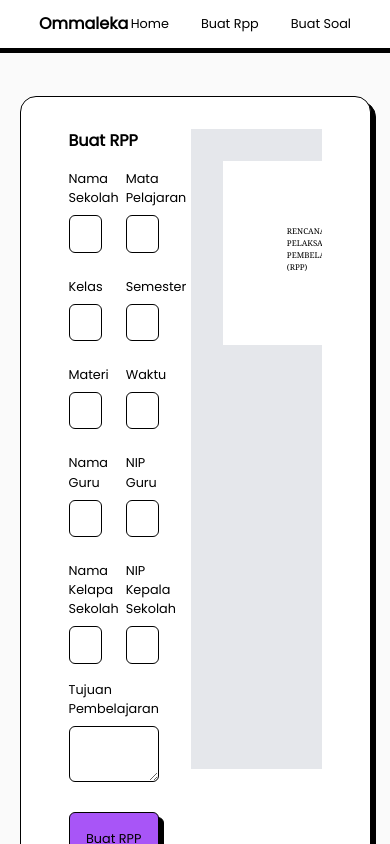
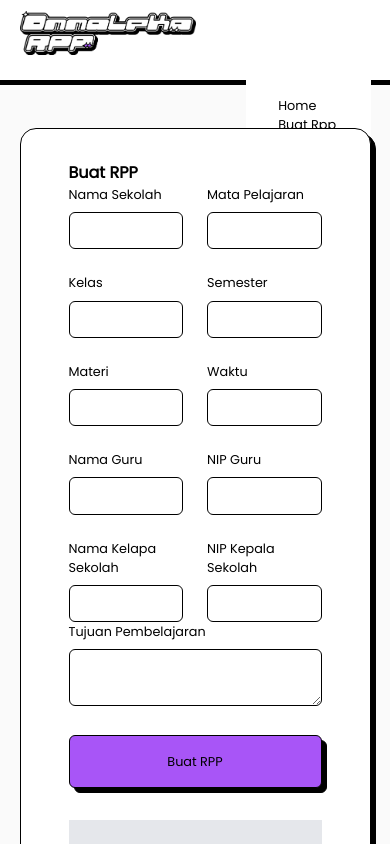
Before and after one commit to guntekhunter/ommaleka, a Next.js app: page / in a window 390 px wide. Shown: the top 844 px of the page. Built offline with nearby package versions, Linux system fonts and the light colour scheme.

Commit message:
feat: the responsive & new logo

```diff
--- a/src/app/component/rpp/ContainerRpp.tsx
+++ b/src/app/component/rpp/ContainerRpp.tsx
@@ -88,10 +88,10 @@ export default function ContainerRpp() {
   };
   console.log(summary);
   return (
-    <div className="w-full flex justify-center bg-[#FAFAFA] h-full min-h-screen py-[3rem]">
-      <div className="w-[90%] space-y-[2rem]">
-        <div className="bg-white rounded-[1rem] p-[2rem] drop-shadow-3xl px-[3rem] py-[2rem] border-[1.5px] border-black flex space-x-[2rem]">
-          <div className="space-y-[1rem] text-[.8rem] font-normal w-[40%]">
+    <div className="w-full flex justify-center bg-[#FAFAFA] h-full min-h-screen py-[3rem] z-10">
+      <div className="w-[90%] space-y-[2rem] z-10">
+        <div className="bg-white rounded-[1rem] p-[2rem] drop-shadow-3xl px-[3rem] py-[2rem] border-[1.5px] border-black md:flex md:space-x-[2rem] z-10 space-y-[2rem]">
+          <div className="md:space-y-[1rem] text-[.8rem] font-normal md:w-[40%] z-10">
             <h1 className="text-[1rem] font-bold">Buat RPP</h1>
             <div className="grid grid-cols-2 gap-[1.5rem]">
               <div className="space-y-[.5rem]">
@@ -324,7 +324,7 @@ export default function ContainerRpp() {
               </button>
             </div>
           </div>
-          <div className="bg-gray-200 w-[60%] p-[2rem] h-[40rem] overflow-y-scroll">
+          <div className="bg-gray-200 md:w-[60%] p-[2rem] h-[40rem] overflow-y-scroll">
             {/* <div className="bg-white w-full p-[1rem] text-[.5rem] white whitespace-pre-wrap"> */}
             <div className="bg-white w-full p-[4rem] text-[.5rem] white font-serif">
               <div className="space-y-2">
--- a/src/app/component/template/Navbar.tsx
+++ b/src/app/component/template/Navbar.tsx
@@ -1,14 +1,33 @@
 import React from "react";
+import Image from "next/image";
+import logo from "../../../../public/logo.png";
 
 export default function Navbar() {
   return (
-    <div className="bg-white h-[3rem] drop-shadow-2xl flex justify-around">
-      <div className="w-[80%] justify-between items-center flex">
-        <div className="font-bold">Ommaleka</div>
-        <ul className="flex space-x-[2rem] text-[.8rem] font-normal">
+    <div className="bg-white h-[5rem] drop-shadow-2xl flex justify-around inset-x-0">
+      <div className="md:w-[90%] w-[90%] justify-between items-center flex relative z-10">
+        <div className="font-bold">
+          <Image
+            height={500}
+            width={500}
+            src={logo}
+            alt="ommaleka"
+            className="w-[11rem]"
+          />
+        </div>
+        <ul className="md:space-x-[2rem] text-[.8rem] font-normal md:flex hidden">
           <li>Home</li>
           <li>Buat Rpp</li>
           <li>Buat Soal</li>
+          <li>Artikel</li>
+        </ul>
+
+        {/* mobile */}
+        <ul className="md:space-x-[2rem] text-[.8rem] font-normal md:flex block top-[4rem] absolute bg-white p-[2rem] right-0 z-50">
+          <li>Home</li>
+          <li>Buat Rpp</li>
+          <li>Buat Soal</li>
+          <li>Artikel</li>
         </ul>
       </div>
     </div>
```
Also changed, not shown: public/logo.png (added).
